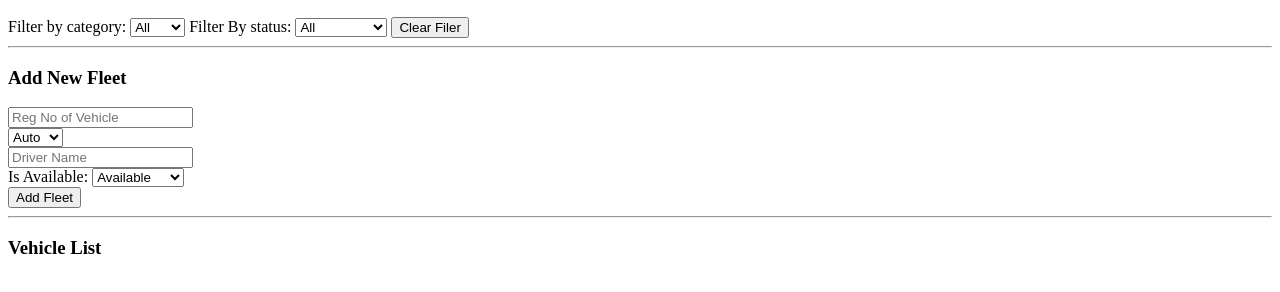
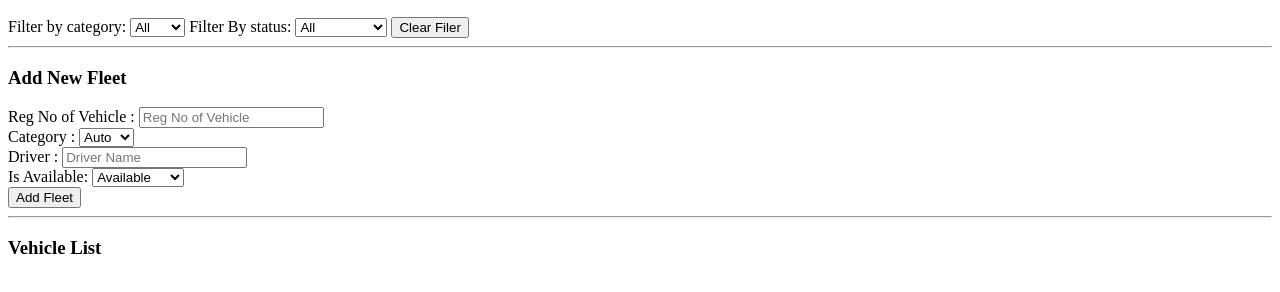
Before and after one commit to 6Sravani/fleet-management-app, a plain HTML site: page admin.html in a window 1280 px wide. Shown: the part 50-342 px from the top of the page. Drawn offline with Linux system fonts and the light colour scheme.

Commit message:
Changed some code

```diff
--- a/admin.html
+++ b/admin.html
@@ -29,8 +29,10 @@
     <hr>
     <div>
         <h3>Add New Fleet</h3>
+        <label>Reg No of Vehicle : </label>
         <input type="text" id="regNo" placeholder="Reg No of Vehicle">
         <br>
+        <label>Category : </label>
         <select id="category">
             <option value="Auto">Auto</option>
                 <option value="Car">Car</option>
@@ -38,6 +40,7 @@
                 <option value="Bus">Bus</option>
         </select>
         <br>
+        <label>Driver : </label>
         <input type="text" id="driver" placeholder="Driver Name">
         <br>
         <label>Is Available:</label>
```
Also changed, not shown: index.html (+2 -0 lines).
